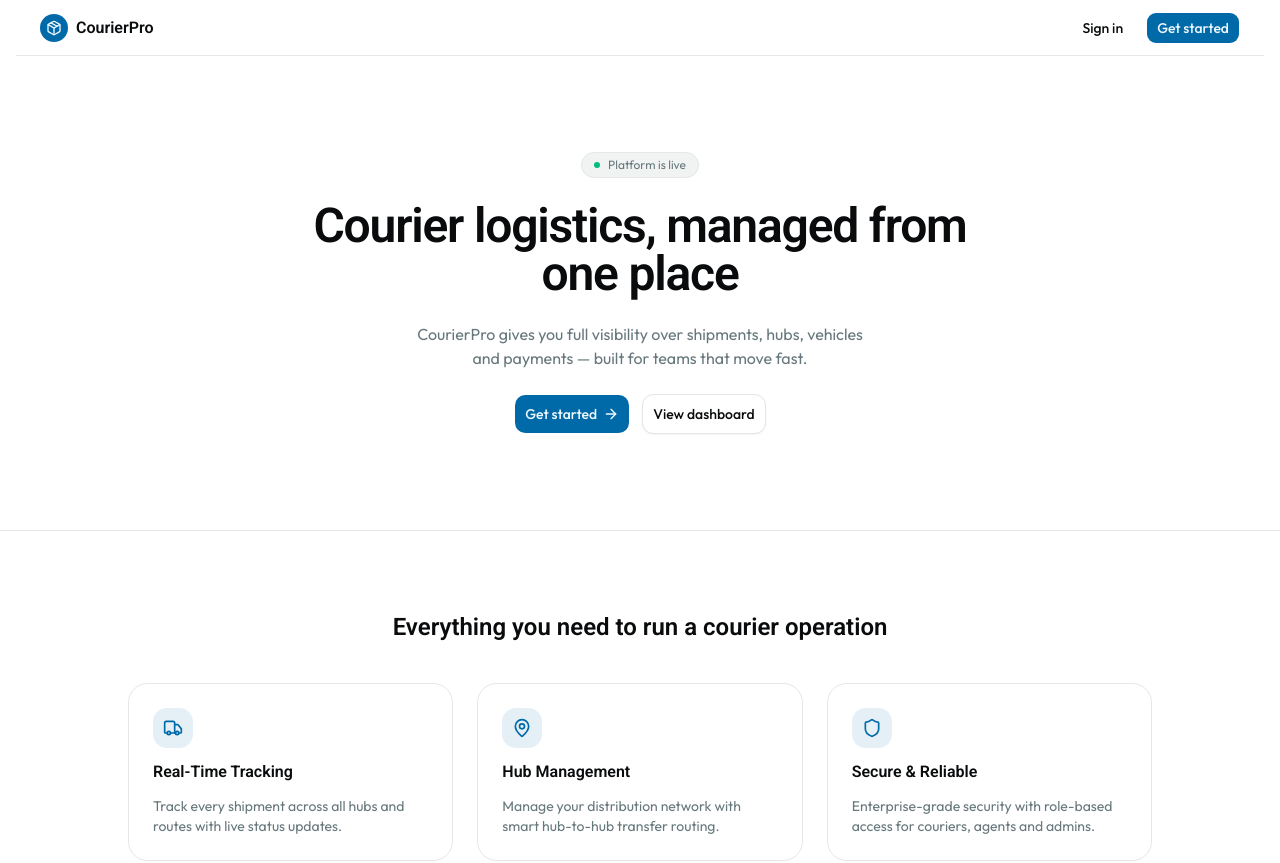
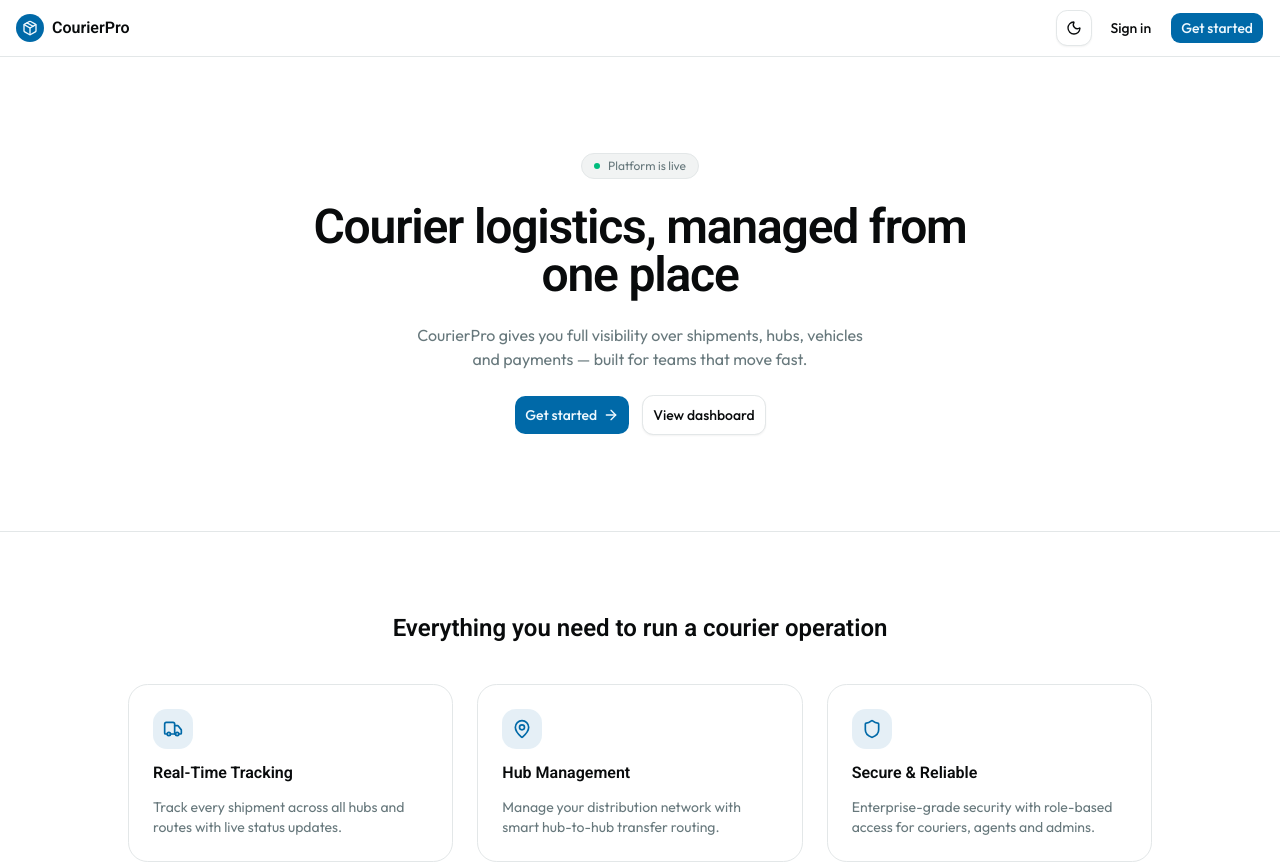
Before and after one commit to Shajidaa/courier_platform_client, a Next.js app: page / in a window 1280 px wide. Shown: the top 863 px of the page. Built offline with nearby package versions, Linux system fonts and the light colour scheme.

Commit message:
add theme toggle

```diff
--- a/app/(auth)/layout.tsx
+++ b/app/(auth)/layout.tsx
@@ -1,10 +1,5 @@
 import { AuthLayout } from "@/components/auth/auth-layout";
-import { ThemeProvider } from "@/components/theme-provider";
 
-export default function PublicLayout({ children }: { children: React.ReactNode }) {
-    return (
-        <ThemeProvider>
-            <AuthLayout>{children}</AuthLayout>
-        </ThemeProvider>
-    );
+export default function AuthRouteLayout({ children }: { children: React.ReactNode }) {
+    return <AuthLayout>{children}</AuthLayout>;
 }
--- a/app/(public)/layout.tsx
+++ b/app/(public)/layout.tsx
@@ -1,39 +1,10 @@
-import { Geist, Geist_Mono, Outfit, Roboto } from "next/font/google"
-
-
-import { ThemeProvider } from "@/components/theme-provider"
-import { cn } from "@/lib/utils";
 import Nav from "@/components/shared/nav";
 
-
-const robotoHeading = Roboto({subsets:['latin'],variable:'--font-heading'});
-
-const outfit = Outfit({subsets:['latin'],variable:'--font-sans'})
-
-const fontMono = Geist_Mono({
-  subsets: ["latin"],
-  variable: "--font-mono",
-})
-
-export default function RootLayout({
-  children,
-}: Readonly<{
-  children: React.ReactNode
-}>) {
+export default function PublicLayout({ children }: { children: React.ReactNode }) {
   return (
-    <html
-      lang="en"
-      suppressHydrationWarning
-      className={cn("antialiased", fontMono.variable, "font-sans", outfit.variable, robotoHeading.variable)}
-    >
-      <body>
-        <ThemeProvider>
-     <Nav/>
-          {children}
-
-          </ThemeProvider>
-      </body>
-
-    </html>
-  )
+    <>
+      <Nav />
+      {children}
+    </>
+  );
 }
--- a/app/layout.tsx
+++ b/app/layout.tsx
@@ -1,39 +1,33 @@
-import { Geist, Geist_Mono, Outfit, Roboto } from "next/font/google"
+import type { Metadata } from "next";
+import { Geist_Mono, Outfit, Roboto } from "next/font/google";
+import "./globals.css";
+import { ThemeProvider } from "@/components/theme-provider";
+import { cn } from "@/lib/utils";
 
-import "./globals.css"
-import { ThemeProvider } from "@/components/theme-provider"
-import { cn } from "@/lib/utils";
-import Nav from "@/components/shared/nav";
-import Footer from "@/components/shared/footer";
+const robotoHeading = Roboto({ subsets: ["latin"], variable: "--font-heading" });
+const outfit = Outfit({ subsets: ["latin"], variable: "--font-sans" });
+const fontMono = Geist_Mono({ subsets: ["latin"], variable: "--font-mono" });
 
-const robotoHeading = Roboto({subsets:['latin'],variable:'--font-heading'});
+export const metadata: Metadata = {
+  title: "CourierPro",
+  description: "Courier logistics platform",
+};
 
-const outfit = Outfit({subsets:['latin'],variable:'--font-sans'})
-
-const fontMono = Geist_Mono({
-  subsets: ["latin"],
-  variable: "--font-mono",
-})
-
-export default function RootLayout({
-  children,
-}: Readonly<{
-  children: React.ReactNode
-}>) {
+export default function RootLayout({ children }: { children: React.ReactNode }) {
   return (
     <html
       lang="en"
       suppressHydrationWarning
-      className={cn("antialiased", fontMono.variable, "font-sans", outfit.variable, robotoHeading.variable)}
+      className={cn(
+        "antialiased",
+        outfit.variable,
+        robotoHeading.variable,
+        fontMono.variable,
+      )}
     >
       <body>
-        <ThemeProvider>
-
-          {children}
-
-          </ThemeProvider>
+        <ThemeProvider>{children}</ThemeProvider>
       </body>
-
     </html>
-  )
+  );
 }
--- a/components/auth/auth-layout.tsx
+++ b/components/auth/auth-layout.tsx
@@ -1,4 +1,5 @@
-import { Package, MapPin, Truck, Clock } from "lucide-react";
+import { Clock, MapPin, Package, Truck } from "lucide-react";
+import { ThemeToggle } from "@/components/ui/theme-toggle";
 
 const stats = [
     { icon: Truck, label: "Active deliveries", value: "12,400+" },
@@ -6,24 +7,21 @@ const stats = [
     { icon: Clock, label: "Avg. delivery time", value: "24 hrs" },
 ];
 
-interface AuthLayoutProps {
-    children: React.ReactNode;
-}
-
-export function AuthLayout({ children }: AuthLayoutProps) {
+export function AuthLayout({ children }: { children: React.ReactNode }) {
     return (
         <div className="flex min-h-screen bg-background">
-            {/* Left panel — brand/illustration */}
-            <div className="relative hidden flex-col justify-between overflow-hidden bg-primary p-10 lg:flex lg:w-[46%]">
-                {/* Background pattern */}
-                <div className="absolute inset-0 opacity-10">
+
+            {/* ── Left panel ── */}
+            <div className="relative hidden lg:flex lg:w-[46%] flex-col justify-between overflow-hidden bg-primary p-10">
+                {/* Grid pattern */}
+                <div className="pointer-events-none absolute inset-0 opacity-10">
                     <svg width="100%" height="100%" xmlns="http://www.w3.org/2000/svg">
                         <defs>
-                            <pattern id="grid" width="40" height="40" patternUnits="userSpaceOnUse">
+                            <pattern id="auth-grid" width="40" height="40" patternUnits="userSpaceOnUse">
                                 <path d="M 40 0 L 0 0 0 40" fill="none" stroke="white" strokeWidth="1" />
                             </pattern>
                         </defs>
-                        <rect width="100%" height="100%" fill="url(#grid)" />
+                        <rect width="100%" height="100%" fill="url(#auth-grid)" />
                     </svg>
                 </div>
 
@@ -35,16 +33,15 @@ export function AuthLayout({ children }: AuthLayoutProps) {
                     <span className="font-heading text-xl font-semibold text-white">CourierPro</span>
                 </div>
 
-                {/* Center copy */}
+                {/* Copy */}
                 <div className="relative space-y-6">
                     <h2 className="font-heading text-4xl font-semibold leading-tight text-white">
                         Move packages.<br />Deliver trust.
                     </h2>
                     <p className="text-sm leading-relaxed text-white/70">
-                        The all-in-one logistics platform for couriers, senders and hub managers. Track every shipment, manage your fleet, and grow your business.
+                        The all-in-one logistics platform for couriers, senders and hub managers.
+                        Track every shipment, manage your fleet, and grow your business.
                     </p>
-
-                    {/* Stats */}
                     <div className="grid grid-cols-3 gap-4 pt-2">
                         {stats.map(({ icon: Icon, label, value }) => (
                             <div key={label} className="rounded-xl bg-white/10 p-4">
@@ -56,16 +53,24 @@ export function AuthLayout({ children }: AuthLayoutProps) {
                     </div>
                 </div>
 
-                {/* Footer quote */}
                 <p className="relative text-xs text-white/40">
                     &copy; {new Date().getFullYear()} CourierPro. All rights reserved.
                 </p>
             </div>
 
-            {/* Right panel — form */}
-            <div className="flex flex-1 items-center justify-center px-6 py-12">
-                <div className="w-full max-w-150">{children}</div>
+            {/* ── Right panel ── */}
+            <div className="relative flex flex-1 flex-col">
+                {/* Theme toggle — top right */}
+                <div className="flex justify-end p-4">
+                    <ThemeToggle />
+                </div>
+
+                {/* Centered form */}
+                <div className="flex flex-1 items-center justify-center px-6 pb-12">
+                    <div className="w-full max-w-[420px]">{children}</div>
+                </div>
             </div>
+
         </div>
     );
 }
--- a/components/layout/dashboard-nav.tsx
+++ b/components/layout/dashboard-nav.tsx
@@ -1,8 +1,9 @@
 "use client";
 
-import { Package, Loader2 } from "lucide-react";
+import { Package } from "lucide-react";
 import { useAuth } from "@/hooks/use-auth";
 import { Button } from "@/components/ui/button";
+import { ThemeToggle } from "@/components/ui/theme-toggle";
 
 export function DashboardNav() {
     const { user, logout } = useAuth();
@@ -15,10 +16,11 @@ export function DashboardNav() {
                 </div>
                 <span className="font-heading font-semibold text-foreground">CourierPro</span>
             </div>
-            <div className="flex items-center gap-4">
+            <div className="flex items-center gap-3">
                 <span className="text-sm text-muted-foreground">
                     {user?.name ?? user?.email}
                 </span>
+                <ThemeToggle />
                 <Button variant="outline" size="sm" onClick={logout}>
                     Sign out
                 </Button>
--- a/components/shared/nav.tsx
+++ b/components/shared/nav.tsx
@@ -1,26 +1,31 @@
+import Link from "next/link";
+import { Package } from "lucide-react";
+import { Button } from "@/components/ui/button";
+import { ThemeToggle } from "@/components/ui/theme-toggle";
 
-import MyContainer from './myContainer'
-import { Package } from 'lucide-react'
-import { Button } from '../ui/button'
-import Link from 'next/link'
 export default function Nav() {
   return (
-    <MyContainer> {/* Nav */}
-      < div className="sticky top-0 z-10 flex h-14 items-center justify-between border-b border-border bg-background/80 px-6 backdrop-blur">
-        <div className="flex items-center gap-2">
+    <header className="sticky top-0 z-50 w-full border-b border-border bg-background/80 backdrop-blur">
+      <div className="container mx-auto flex h-14 items-center justify-between px-4">
+        {/* Logo */}
+        <Link href="/" className="flex items-center gap-2">
           <div className="flex size-7 items-center justify-center rounded-lg bg-primary text-primary-foreground">
             <Package className="size-4" />
           </div>
           <span className="font-heading font-semibold text-foreground">CourierPro</span>
-        </div>
-        <nav className="flex items-center gap-3">
+        </Link>
+
+        {/* Actions */}
+        <nav className="flex items-center gap-2">
+          <ThemeToggle />
           <Button variant="ghost" size="sm" asChild>
-            <Link  href="/login">Sign in</Link>
+            <Link href="/login">Sign in</Link>
           </Button>
           <Button size="sm" asChild>
             <Link href="/login">Get started</Link>
           </Button>
         </nav>
-      </div></MyContainer>
-  )
+      </div>
+    </header>
+  );
 }
--- /dev/null
+++ b/components/ui/theme-toggle.tsx
@@ -0,0 +1,33 @@
+"use client";
+
+import { Moon, Sun } from "lucide-react";
+import { useTheme } from "next-themes";
+import { useEffect, useState } from "react";
+import { Button } from "@/components/ui/button";
+
+export function ThemeToggle() {
+    const { resolvedTheme, setTheme } = useTheme();
+    const [mounted, setMounted] = useState(false);
+
+    // Avoid hydration mismatch — render only after mount
+    useEffect(() => setMounted(true), []);
+
+    if (!mounted) {
+        return <div className="size-9" />;
+    }
+
+    return (
+        <Button
+            variant="outline"
+            size="icon"
+            onClick={() => setTheme(resolvedTheme === "dark" ? "light" : "dark")}
+            aria-label={resolvedTheme === "dark" ? "Switch to light mode" : "Switch to dark mode"}
+        >
+            {resolvedTheme === "dark" ? (
+                <Sun className="size-4" />
+            ) : (
+                <Moon className="size-4" />
+            )}
+        </Button>
+    );
+}
```
